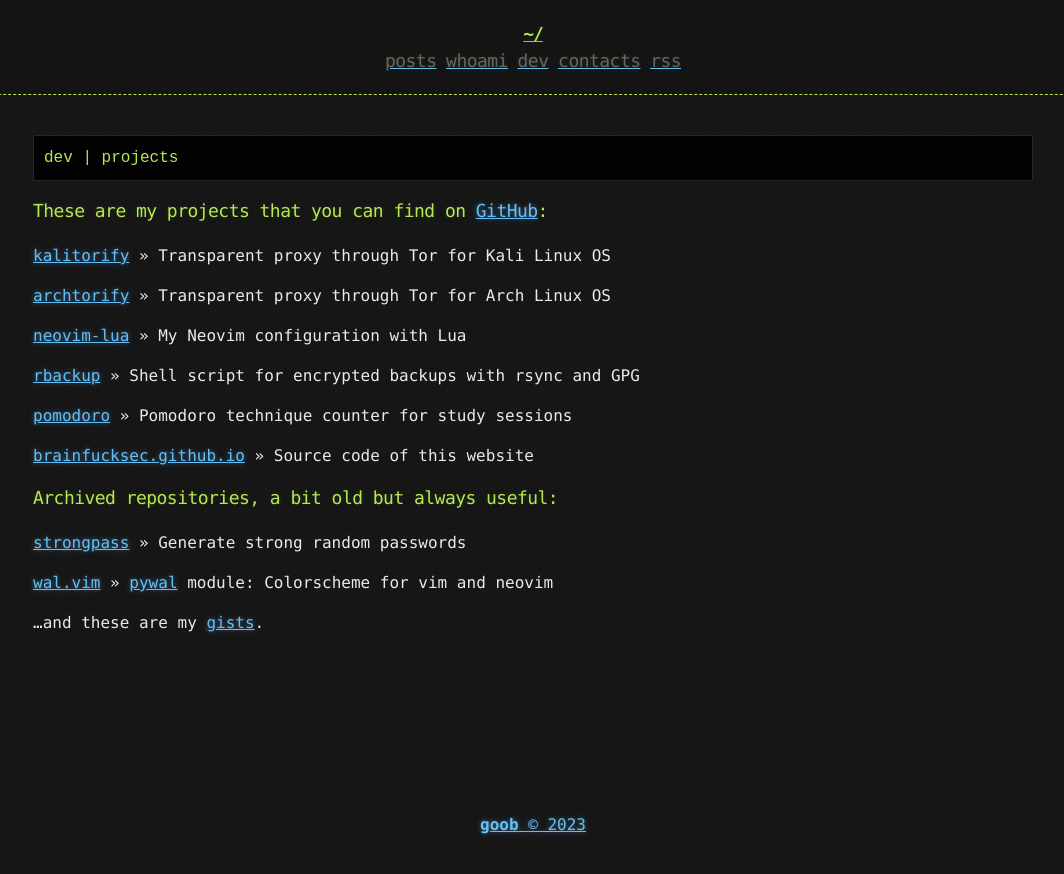
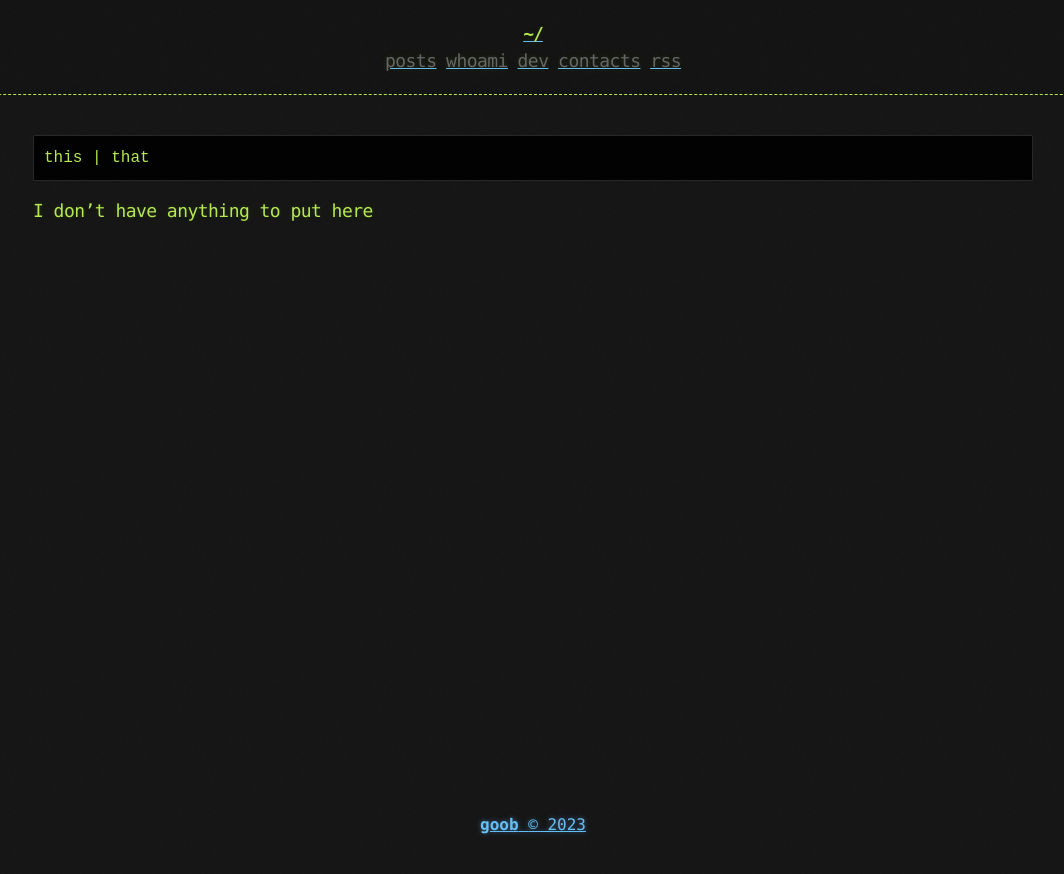
Before and after one commit to goobbess/goobbess.github.io, a Jekyll site: the page built from dev.md, in a window 1280 px wide. Shown: the top 874 px of the page, without its empty margins (107-1171 px from the left). Built offline with Jekyll 4.4.1, drawn with Linux system fonts in a browser that asks for light colours.

Commit message:
Update dev.md

````diff
--- a/dev.md
+++ b/dev.md
@@ -1,30 +1,10 @@
 ---
 layout: page
-title: dev | brainfucksec
+title: person | goobbess
 ---
 
 ```term
-dev | projects
+this | that
 ```
 
-### These are my projects that you can find on [GitHub](https://github.com/brainfucksec?tab=repositories):
-
-[kalitorify](https://github.com/brainfucksec/kalitorify) >> Transparent proxy through Tor for Kali Linux OS
-
-[archtorify](https://github.com/brainfucksec/archtorify) >> Transparent proxy through Tor for Arch Linux OS
-
-[neovim-lua](https://github.com/brainfucksec/neovim-lua) >> My Neovim configuration with Lua
-
-[rbackup](https://github.com/brainfucksec/rbackup) >> Shell script for encrypted backups with rsync and GPG
-
-[pomodoro](https://github.com/brainfucksec/pomodoro) >> Pomodoro technique counter for study sessions
-
-[brainfucksec.github.io](https://github.com/brainfucksec/brainfucksec.github.io) >>  Source code of this website
-
-### Archived repositories, a bit old but always useful:
-
-[strongpass](https://github.com/brainfucksec/strongpass) >> Generate strong random passwords
-
-[wal.vim](https://github.com/brainfucksec/wal.vim) >> [pywal](https://github.com/dylanaraps/pywal) module: Colorscheme for vim and neovim
-
-...and these are my [gists](https://gist.github.com/brainfucksec).
+### I don't have anything to put here
````
